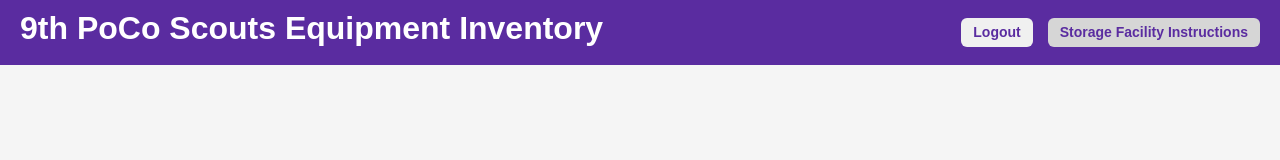
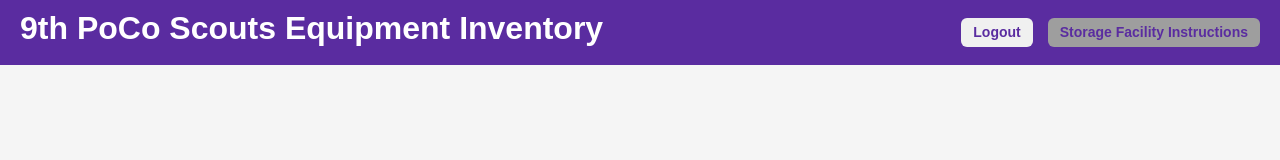
Before and after one commit to scouter-g/9thPocoScouts, a plain HTML site: page index.html in a window 1280 px wide. Drawn offline with Linux system fonts and the light colour scheme; no server answers.

Commit message:
making storage instructions button darker

```diff
--- a/styles.css
+++ b/styles.css
@@ -452,7 +452,7 @@ h2 {
 
 /* Make Storage Facility Instructions stand out */
 .header-right a.storage-link {
-  background: #d6d6d6;   /* darker grey */
+  background: #9e9e9e;   /* darker grey */
 }
 
 .header-right a.storage-link:hover {
```
